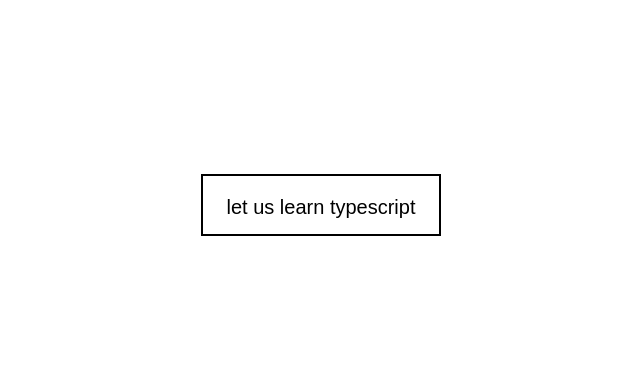
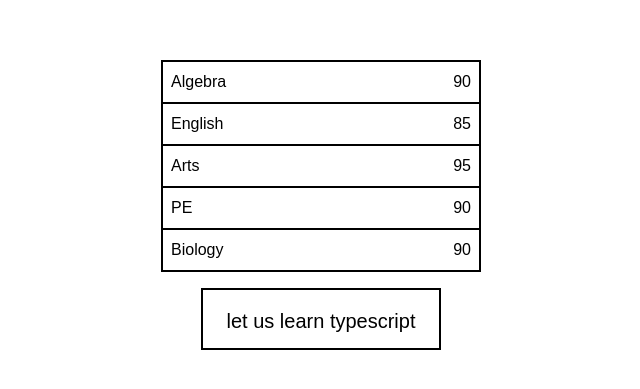
Before and after one commit to eclair-29/react_typescript_for_dummies, a React (Vite) app: page / in a window 1280 px wide. Shown: the part 195-584 px from the top of the page, without its empty margins (319-959 px from the left). Built offline with nearby package versions, Linux system fonts and the light colour scheme; a web font is replaced by a local one.

Commit message:
07. record type

```diff
--- a/src/App.tsx
+++ b/src/App.tsx
@@ -1,10 +1,23 @@
 import Button from './components/Button';
+import List from './components/List';
 
 function App() {
   const textStrings = ['let us ', 'learn ', 'typescript'];
 
+  const student = {
+    grades: {
+      algebra: 90,
+      english: 85,
+      arts: 95,
+      pe: 90,
+      biology: 90,
+      // physics: 12, //...still allowed? why?
+    },
+  };
+
   return (
-    <div className="flex justify-center items-center h-screen">
+    <div className="flex justify-center items-center h-screen flex-col">
+      <List grades={student.grades} />
       <Button
         styles={{
           borderWidth: 2,
--- /dev/null
+++ b/src/components/List.tsx
@@ -0,0 +1,38 @@
+//.. START typescript lesson - 07. record types
+
+type Subjects = 'algebra' | 'english' | 'pe' | 'arts' | 'biology';
+
+type StudentProps = {
+  grades: Record<Subjects, number>;
+};
+
+const List = ({ grades }: StudentProps) => {
+  return (
+    <ul className="max-w-xs	w-full mx-auto mb-4 border-b-2 border-black">
+      <li className="flex justify-between border-2 border-black p-2 border-b-0">
+        <span>Algebra</span>
+        <span>{grades.algebra}</span>
+      </li>
+      <li className="flex justify-between border-2 border-black p-2 border-b-0">
+        <span>English</span>
+        <span>{grades.english}</span>
+      </li>
+      <li className="flex justify-between border-2 border-black p-2 border-b-0">
+        <span>Arts</span>
+        <span>{grades.arts}</span>
+      </li>
+      <li className="flex justify-between border-2 border-black p-2 border-b-0">
+        <span>PE</span>
+        <span>{grades.pe}</span>
+      </li>
+      <li className="flex justify-between border-2 border-black p-2 border-b-0">
+        <span>Biology</span>
+        <span>{grades.biology}</span>
+      </li>
+    </ul>
+  );
+};
+
+//.. END typescript lesson - 07. record types
+
+export default List;
```
